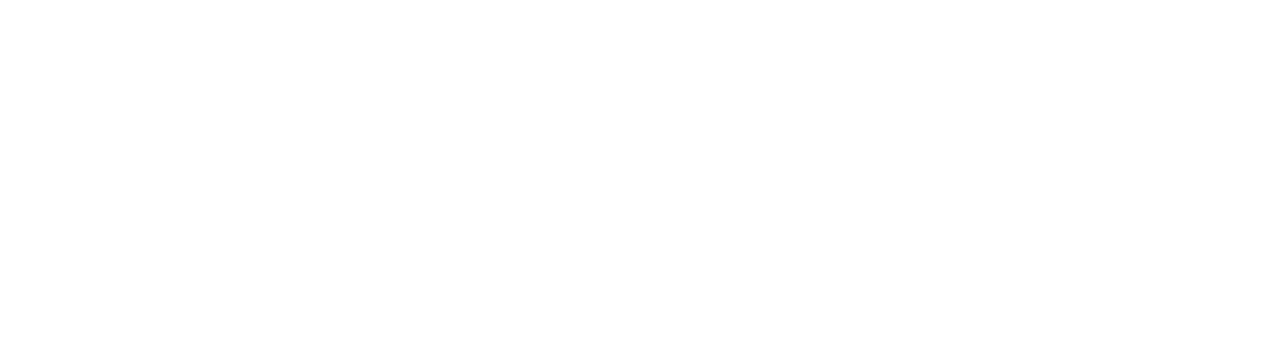
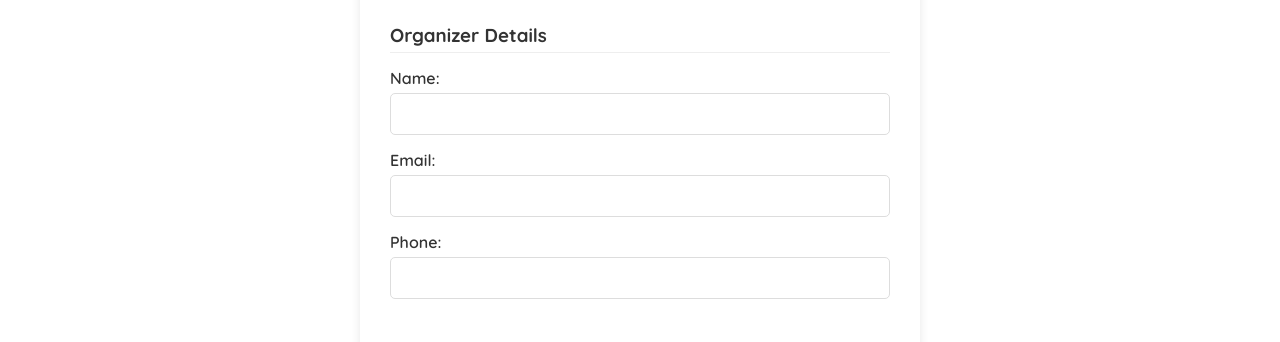
Before and after one commit to SaileshK1103/optional-task-coding-marthon3, a React (Vite) app in the folder frontend/: page /optional-task-coding-marthon3/edit-event/1 in a window 1280 px wide. Before the commit this address led to /optional-task-coding-marthon3. Shown: the part 485-827 px from the top of the page. Before the commit the page ends 800 px from the top, so only its background shows below. Built offline with nearby package versions, Linux system fonts and the light colour scheme; no server answers; sample sign-in values are in the browser's storage.

Commit message:
feat: complete auth integration for all event actions

```diff
--- a/frontend/src/App.jsx
+++ b/frontend/src/App.jsx
@@ -13,13 +13,16 @@ import NotFoundPage from "./pages/NotFoundPage";
 const App = () => {
 
   const [user, setUser] = useState(null);
+  const [isChecking, setIsChecking] = useState(true);
 
   useEffect(() => {
     const savedUser = JSON.parse(localStorage.getItem("user"));
     if (savedUser) {
       setUser(savedUser);
     }
+    setIsChecking(false);
   }, []);
+  if (isChecking) return null;
 
   const handleLogout = () => {
     localStorage.removeItem("user");
--- a/frontend/src/pages/EditEventPage.jsx
+++ b/frontend/src/pages/EditEventPage.jsx
@@ -15,7 +15,12 @@ const EditEventPage = () => {
 
   useEffect(() => {
     const fetchEvent = async () => {
-      const res = await fetch(`${baseUrl}/api/events/${id}`);
+      const user = JSON.parse(localStorage.getItem("user"));
+      const token = user?.token;
+      const res = await fetch(`${baseUrl}/api/events/${id}`, {
+        headers: { "Authorization": `Bearer ${token}` }
+      }
+      );
       const data = await res.json();
       if (res.ok) {
 
@@ -32,6 +37,9 @@ const EditEventPage = () => {
 
   const handleUpdate = async (e) => {
     e.preventDefault();
+
+    const user = JSON.parse(localStorage.getItem("user"));
+    const token = user?.token;
 
     const updatedEvent = {
       title,
--- a/frontend/src/pages/EventDetailsPage.jsx
+++ b/frontend/src/pages/EventDetailsPage.jsx
@@ -11,7 +11,14 @@ const EventDetailsPage = () => {
   useEffect(() => {
     const fetchEvent = async () => {
       try {
-        const res = await fetch(`${baseUrl}/api/events/${id}`);
+        const user = JSON.parse(localStorage.getItem("user"));
+        const token = user?.token;
+        const res = await fetch(`${baseUrl}/api/events/${id}`, {
+          headers: {
+            Authorization: `Bearer ${token}`,
+          },
+        });
+        if (!res.ok) throw new Error("Failed to fetch event");
         const data = await res.json();
         setEvent(data);
       } catch (error) {
@@ -33,8 +40,14 @@ const EventDetailsPage = () => {
     );
     if (!confirmDelete) return;
 
+    const user = JSON.parse(localStorage.getItem("user"));
+    const token = user?.token;
+
     const res = await fetch(`${baseUrl}/api/events/${id}`, {
       method: "DELETE",
+      headers: {
+        Authorization: `Bearer ${token}`, // Mandatory for protected delete route
+      },
     });
 
     if (res.ok) {
@@ -62,13 +75,13 @@ const EventDetailsPage = () => {
       <div className="organizer-section">
         <h3>Organizer Information</h3>
         <p>
-          <strong>Name:</strong> {event.organizer.name}
+          <strong>Name:</strong> {event.organizer?.name}
         </p>
         <p>
-          <strong>Email:</strong> {event.organizer.contactEmail}
+          <strong>Email:</strong> {event.organizer?.contactEmail}
         </p>
         <p>
-          <strong>Phone:</strong> {event.organizer.contactPhone}
+          <strong>Phone:</strong> {event.organizer?.contactPhone}
         </p>
       </div>
 
```
